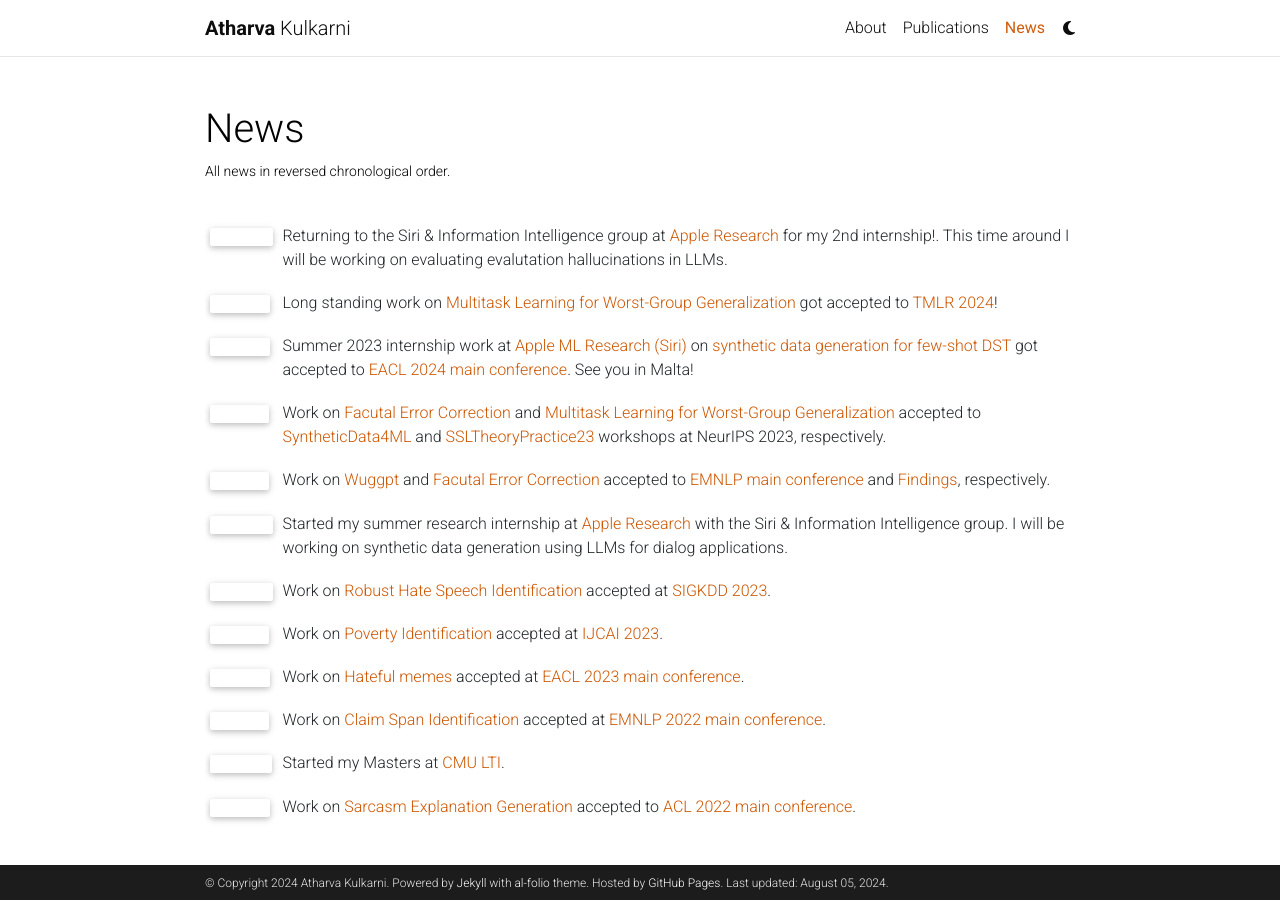
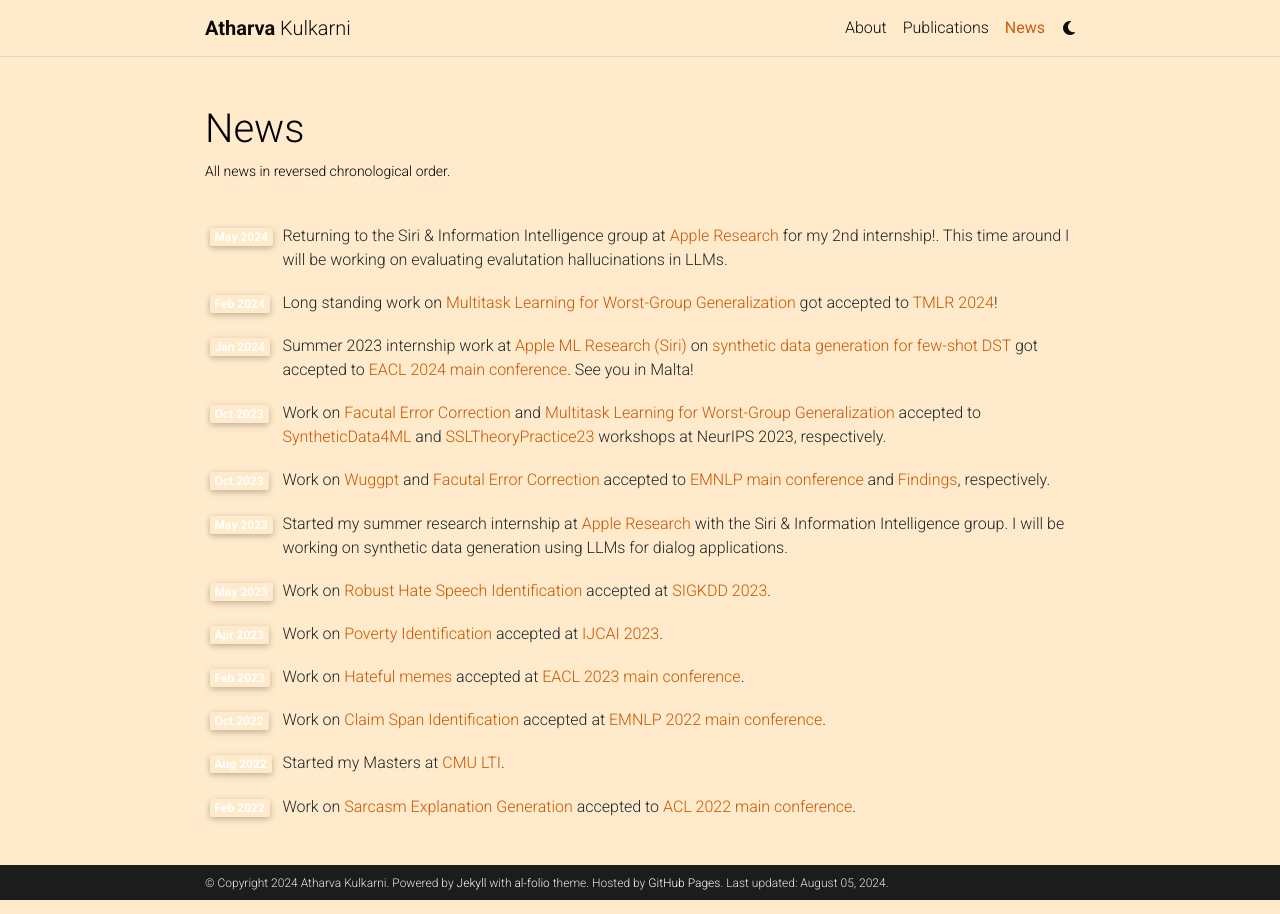
Before and after one commit to athrvkk/athrvkk.github.io, a Jekyll site: the page built from _pages/news.md, in a window 1280 px wide. Built offline with Jekyll 4.4.1, drawn with Linux system fonts in a browser that asks for light colours; comment, search, counter and statistics services are not loaded; a style sheet for code colours, icons or effects is not loaded.

Commit message:
updating bg color

```diff
--- a/_sass/_themes.scss
+++ b/_sass/_themes.scss
@@ -3,7 +3,7 @@
  ******************************************************************************/
 
 :root {
-  --global-bg-color: #{$white-color};
+  --global-bg-color: #{$orange-color-light};
   --global-code-bg-color: #{$code-bg-color-light};
   --global-text-color: #{$black-color};
   --global-text-color-light: #{$grey-color};
--- a/_sass/_variables.scss
+++ b/_sass/_variables.scss
@@ -8,6 +8,7 @@
 $red-color-dark:      #B71C1C !default;
 $orange-color:        #F29105 !default;
 $orange-color-burnt:  #CC5500 !default;
+$orange-color-light: #ffebcc !default;
 $blue-color:          #0076df !default;
 $blue-color-dark:     #00369f !default;
 $cyan-color:          #2698BA !default;
```
Also changed, not shown: _pages/about.md (+2 -2 lines).
